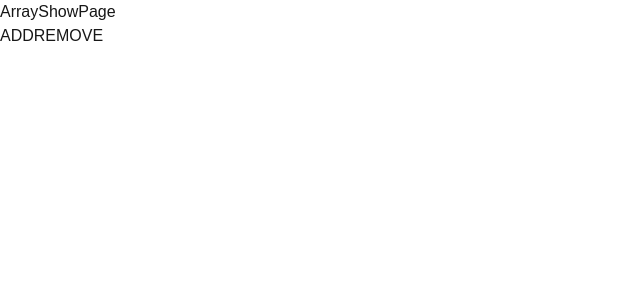
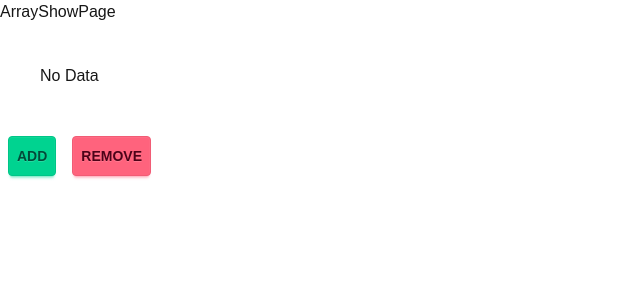
Before and after one commit to PouryaSoleimani/ZUSTAND, a Next.js app: page /array-show in a window 1280 px wide. Shown: the top 300 px of the page, without its empty margins (0-640 px from the left). Built offline with nearby package versions, Linux system fonts and the light colour scheme.

Commit message:
ZUSTAND___AUTH

```diff
--- a/app/array-show/page.tsx
+++ b/app/array-show/page.tsx
@@ -9,9 +9,16 @@ const ArrayShowPage = () => {
 
     return (
         <div>ArrayShowPage
+            <div className='flex flex-wrap gap-5 m-10'>
+                {array.length ? array.map((item, index) => (
+                    <div key={index} className='badge badge-info text-white font-bold text-xl'>{item}</div>
+                )) : (
+                    <div>No Data</div>
+                )}
+            </div>
             <div>
-                <button onClick={() => addToArray(fakeArray)}>ADD</button>
-                <button onClick={() => removeFromArray}>REMOVE</button>
+                <button className='btn px-2 m-2 btn-success' onClick={() => addToArray(fakeArray)}>ADD</button>
+                <button className='btn px-2 m-2 btn-error' onClick={removeFromArray}>REMOVE</button>
             </div>
         </div>
     )
--- a/store/arrayStore.ts
+++ b/store/arrayStore.ts
@@ -5,7 +5,7 @@ import { createJSONStorage, persist } from 'zustand/middleware';
 type ArrayStoreType = {
   array: number[];
   addToArray: (array: number[]) => void;
-  removeFromArray: (index: number) => void;
+  removeFromArray: () => void;
 };
 
 const useArrayStore = create<ArrayStoreType>()(
```
